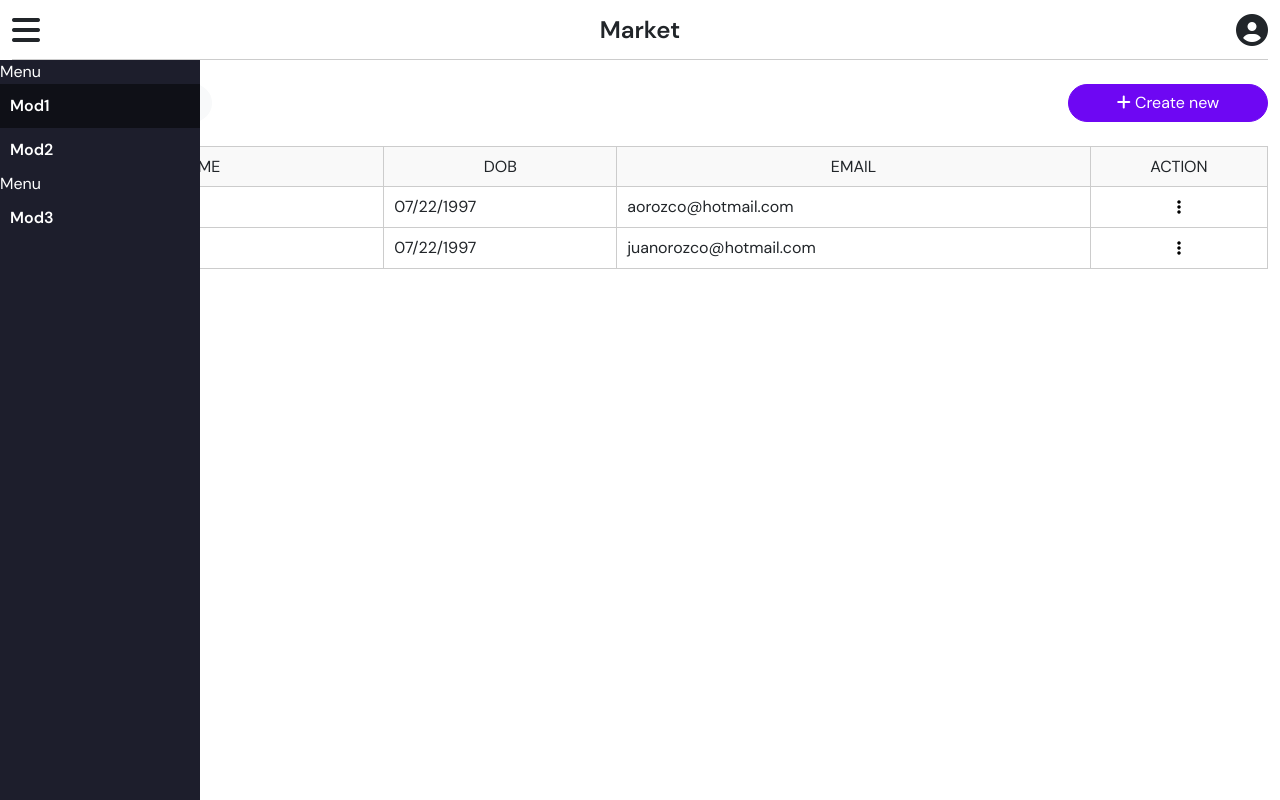
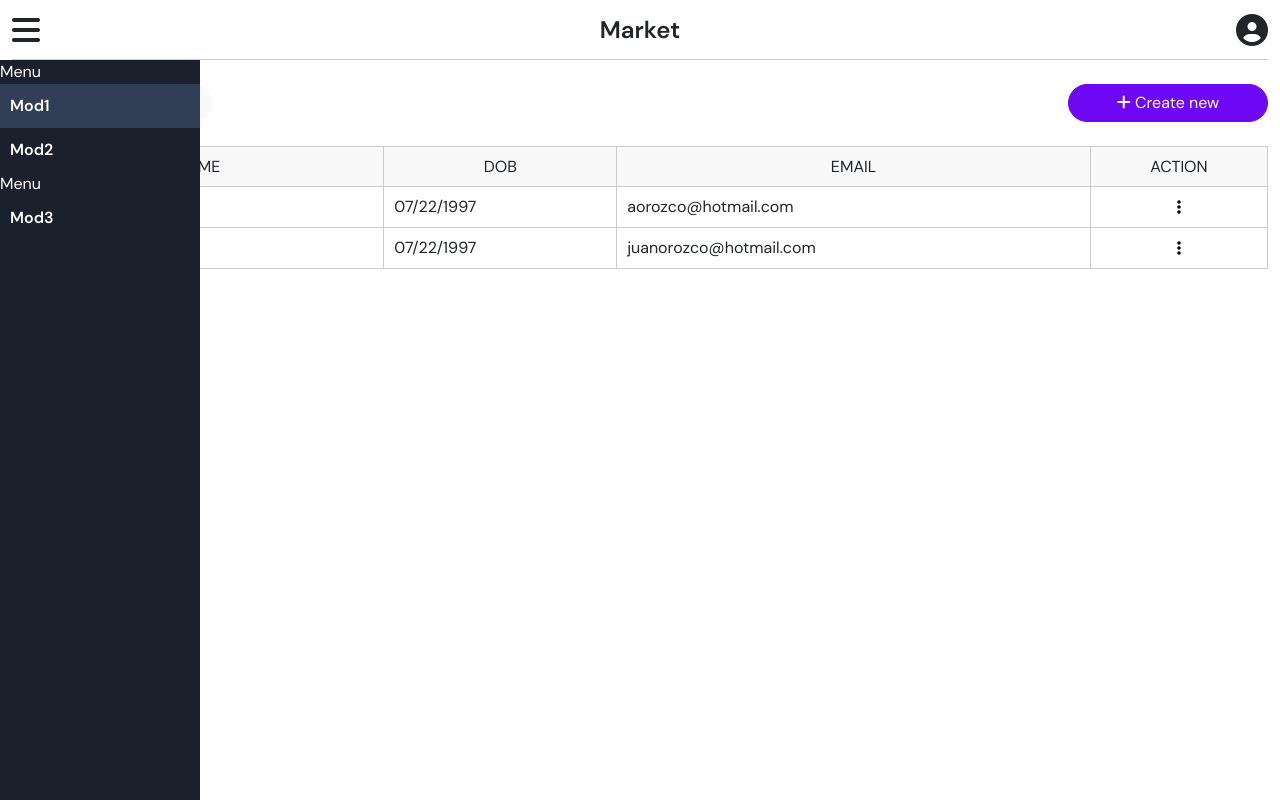
Before and after one commit to AndresOrozcoDev/angular-16-dashboard, an Angular app: page /mod1 in a window 1280 px wide. Built offline with nearby package versions, Linux system fonts and the light colour scheme.

Commit message:
fix error

```diff
--- a/src/app/app.component.html
+++ b/src/app/app.component.html
@@ -2,6 +2,6 @@
     <app-header (toggleSidebar)="sidebarExpanded = !sidebarExpanded"></app-header>
     <router-outlet></router-outlet>
     <app-loading></app-loading>
-    <app-notify></app-notify>
+    <!-- <app-notify></app-notify> -->
     <app-sidebar [isExpanded]="sidebarExpanded" (toggleSidebar)="sidebarExpanded = !sidebarExpanded"></app-sidebar>
 </div>
--- a/src/app/shared/components/sidebar/sidebar.component.scss
+++ b/src/app/shared/components/sidebar/sidebar.component.scss
@@ -1,3 +1,5 @@
+@import '../../../../styles.scss';
+
 .sidebar {
   position: fixed;
   left: 0;
@@ -5,11 +7,19 @@
   height: 100vh;
   transition: 0.3s;
   width: 0px;
-    background: #1d1e2c;
-    color: #6d6e7e;
+  background: #1a202c;
 
   &.expanded {
     width: 200px;
+    .content {
+      .link {
+        .content{
+          &.active{
+            background: #323e55;
+          }
+        }
+      }
+    }
   }
 
   .content {
@@ -17,7 +27,7 @@
       .paragrah {
         transition: 0.3s;
         overflow: hidden;
-          color: white;
+        color: $white-color;
       }
     }
 
@@ -31,23 +41,18 @@
         transition: 0.3s;
 
         &:hover {
-            background: #0f1017;
+          background: #323e55;
 
           .subtitle {
-              color: white;
+            color: $white-color;
           }
-          }
-
-          &.active {
-            background-color: #0f1017;
         }
 
         .subtitle {
           flex: 1;
-            color: #6d6e7e;
           transition: 0.3s;
           overflow: hidden;
-            color: white;
+          color: $white-color;
         }
       }
     }
```
Lines whose indentation alone changed are shown as unchanged.
